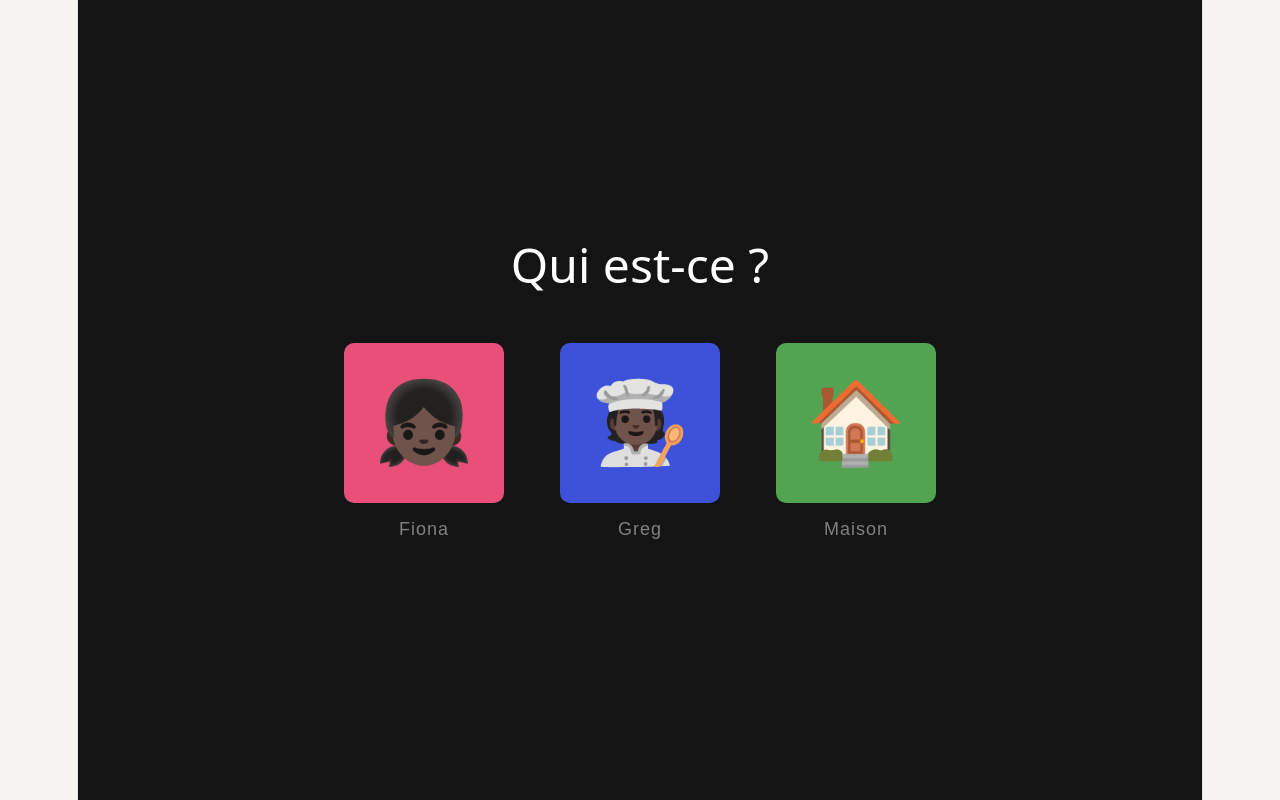
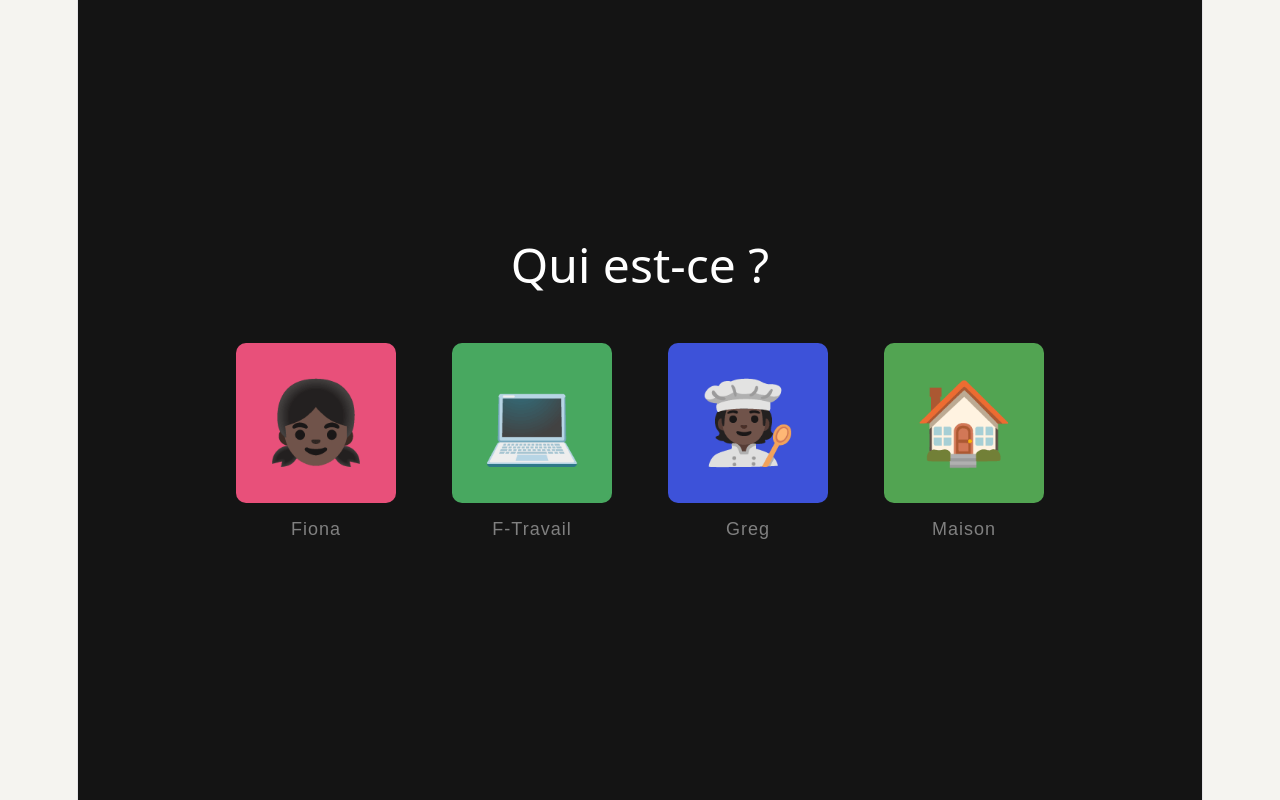
Before and after one commit to gregg64/mon-agenda, a React (Vite) app: page / in a window 1280 px wide. Built offline with nearby package versions, Linux system fonts and the light colour scheme; no server answers; the database is empty.

Commit message:
new profil

```diff
--- a/src/SelectionProfil.jsx
+++ b/src/SelectionProfil.jsx
@@ -4,6 +4,12 @@ const PROFILS = [
         nom: 'Fiona',
         couleur: '#E8507A',
         emoji: '👧🏿'
+    },
+    {
+        id: 'Fiona-Travail',
+        nom: 'F-Travail',
+        couleur: '#48A860',
+        emoji: '💻'
     },
     {
         id: 'greg',
```
